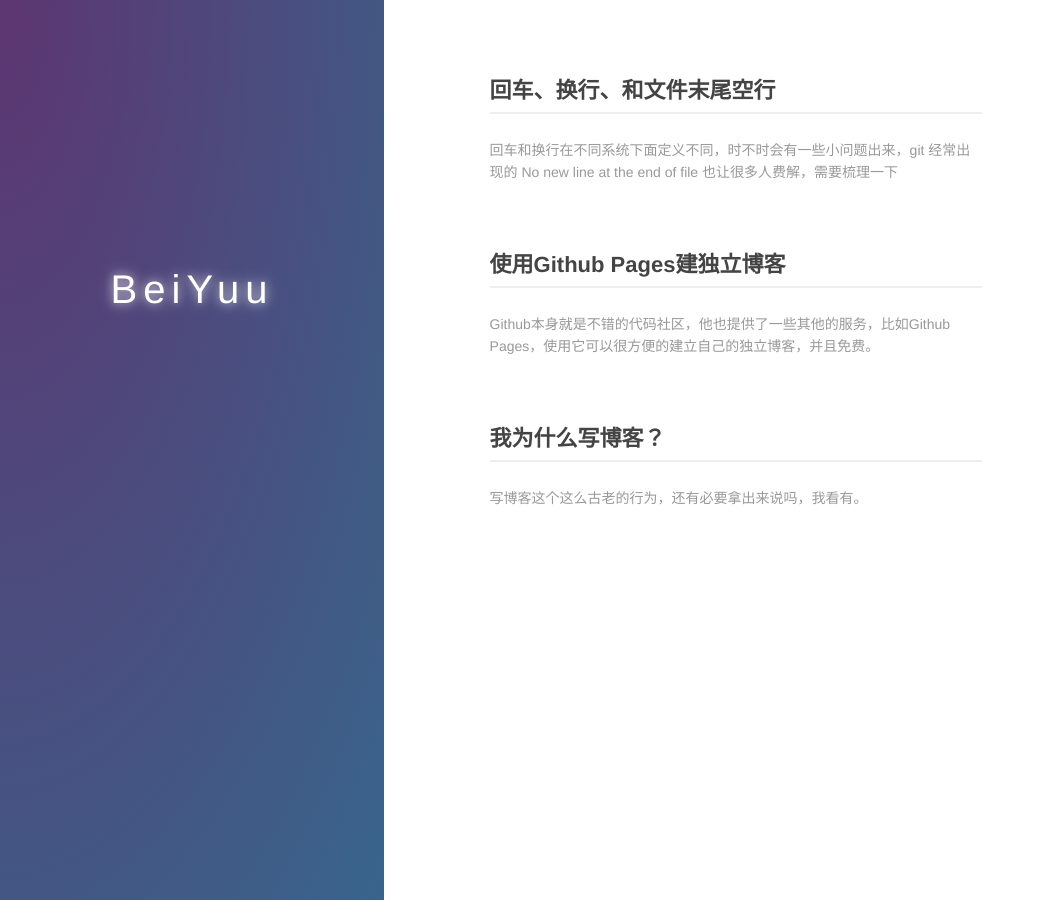
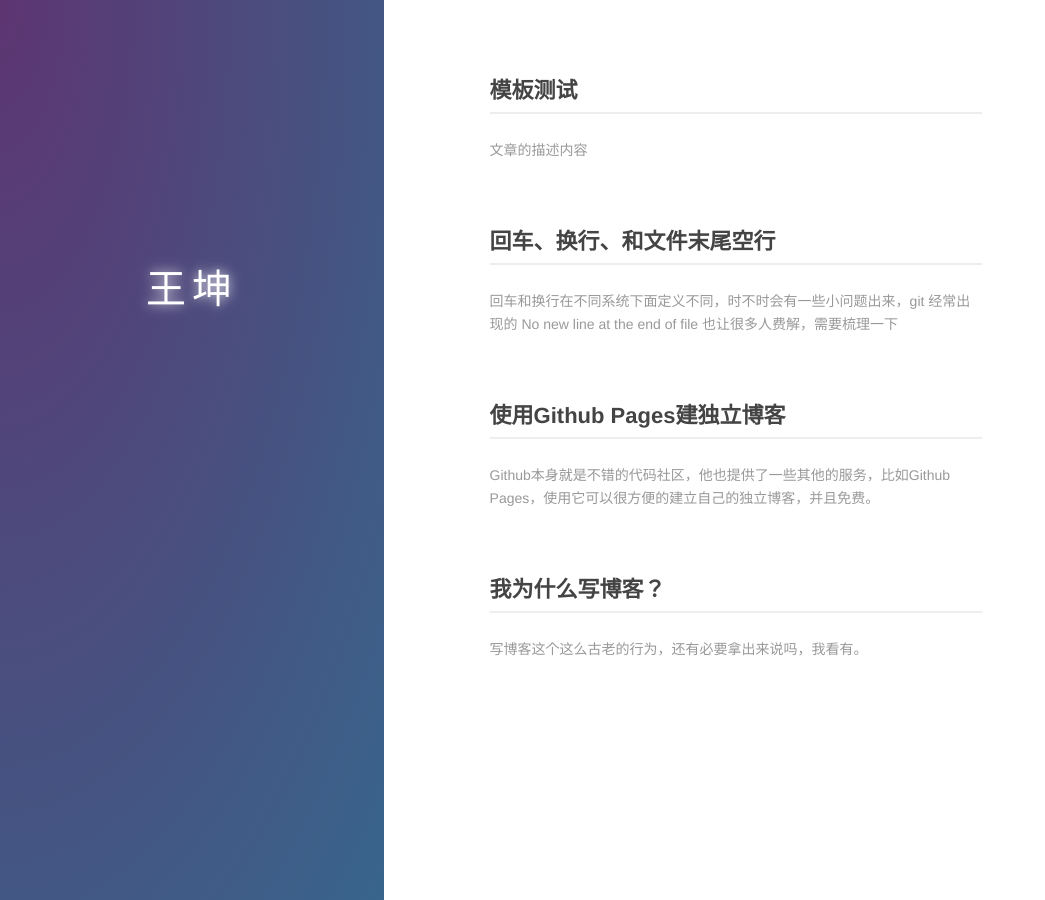
Before and after one commit to wangkun11/wangkun11.github.io, a Jekyll site: the page built from index.md, in a window 1280 px wide. Shown: the whole page, without its empty margins (0-1045 px from the left). Built offline with Jekyll 4.4.1, drawn with Linux system fonts in a browser that asks for light colours.

Commit message:
修改个人信息

```diff
--- a/_posts/2017-01-19-模板测试.md
+++ b/_posts/2017-01-19-模板测试.md
@@ -1 +1,13 @@
-模板测试
+---
+layout:     post
+title:      模板测试
+category: blog
+description: 文章的描述内容
+---
+
+## 标题
+内容
+* [Baidu][]
+
+
+[Baidu]:    http://baidu.com  "Baidu链接测试"
--- a/index.md
+++ b/index.md
@@ -6,10 +6,10 @@ layout: default
   <div class="index-wrapper">
     <div class="aside">
       <div class="info-card">
-        <h1>BeiYuu</h1>
-        <a href="http://weibo.com/beiyuu/" target="_blank"><img src="http://www.weibo.com/favicon.ico" alt="" width="25"/></a>
-        <a href="http://www.douban.com/people/beiyuu/" target="_blank"><img src="http://www.douban.com/favicon.ico" alt="" width="22"/></a>
-        <a href="http://instagram.com/beiyuu/" target="_blank"><img src="http://d36xtkk24g8jdx.cloudfront.net/bluebar/00c6602/images/ico/favicon.ico" alt="" width="22"/></a>
+        <h1>王坤</h1>
+        <a href="http://weibo.com/u/2704327061/" target="_blank"><img src="http://www.weibo.com/favicon.ico" alt="" width="25"/></a>
+        <a href="https://www.douban.com/people/kingformyself/" target="_blank"><img src="http://www.douban.com/favicon.ico" alt="" width="22"/></a>
+        <a href="http://instagram.com" target="_blank"><img src="http://d36xtkk24g8jdx.cloudfront.net/bluebar/00c6602/images/ico/favicon.ico" alt="" width="22"/></a>
       </div>
       <div id="particles-js"></div>
     </div>
```
